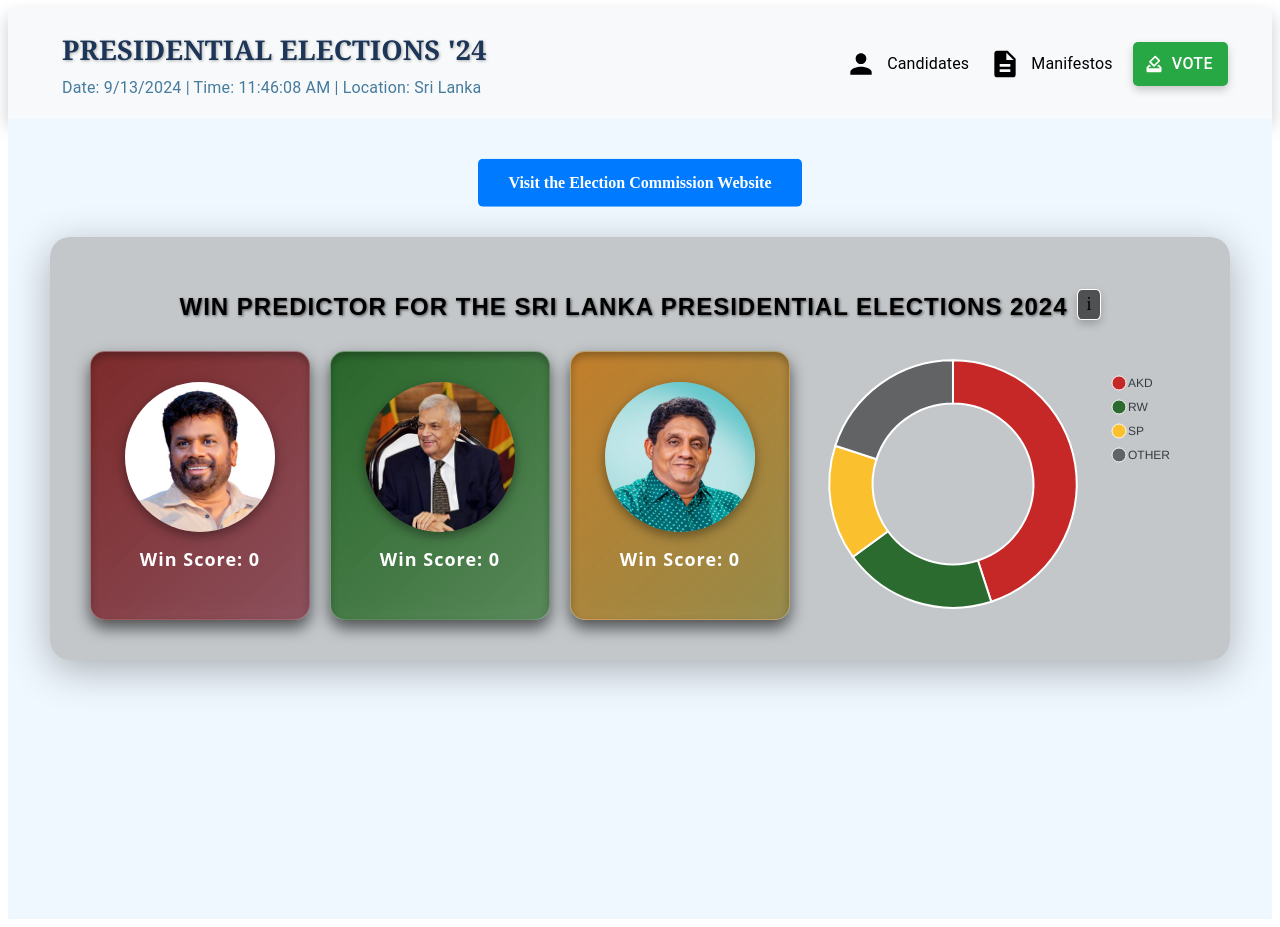
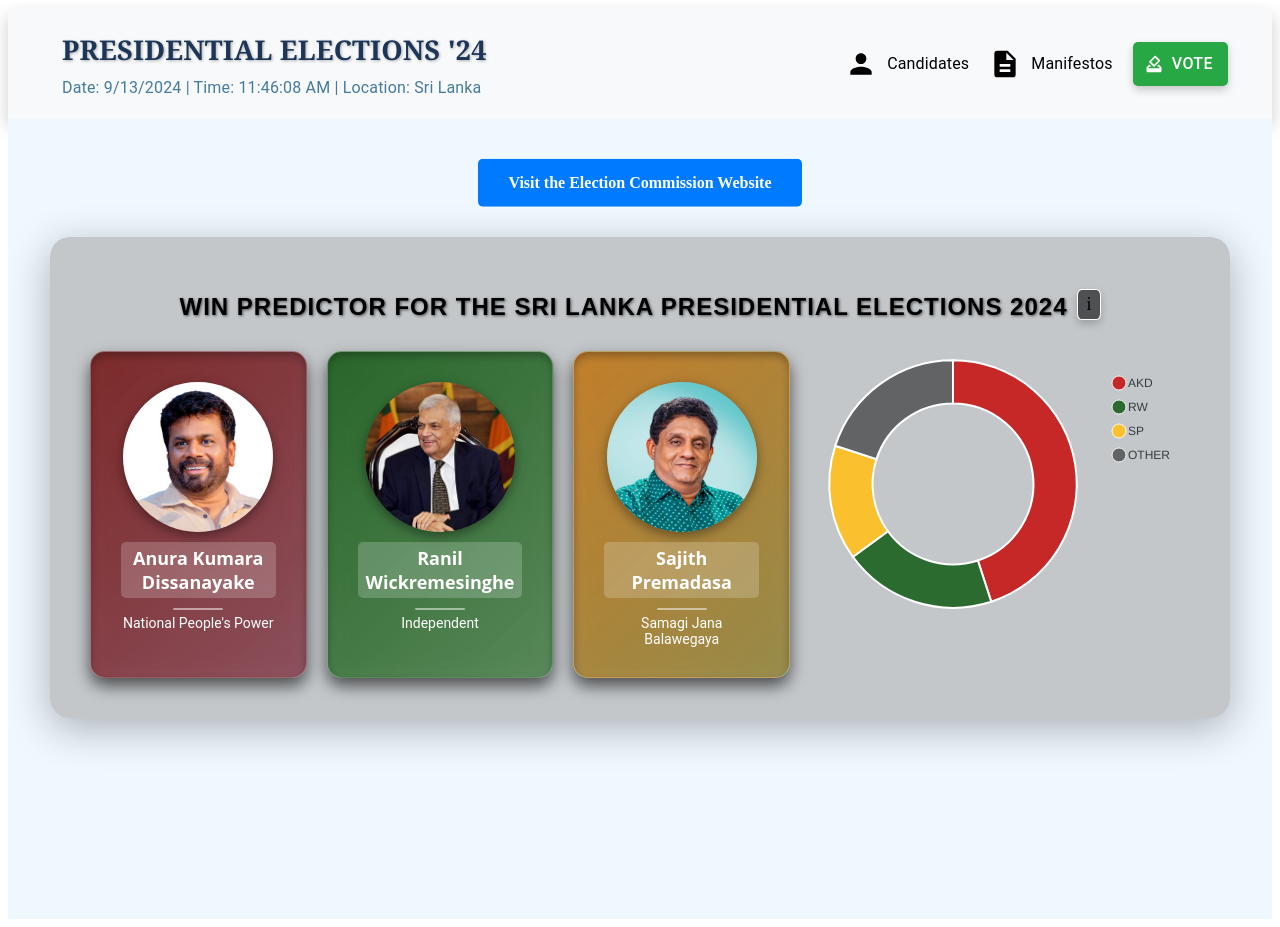
Before and after one commit to CheliM7/043_ChatGPT, a React (Vite) app in the folder frontend/: page /home in a window 1280 px wide. Built offline with nearby package versions, Linux system fonts and the light colour scheme.

Commit message:
added name and party

```diff
--- a/frontend/src/components/threeSectionContainer.jsx
+++ b/frontend/src/components/threeSectionContainer.jsx
@@ -27,6 +27,7 @@
   gap: 10px;
   margin-bottom: 20px;
 `;
+
 const Title = styled.h1`
   font-size: 24px; /* Reduced font size */
   color: #000; /* Black font for contrast */
@@ -37,7 +38,6 @@
   font-weight: 600; /* Make the title bold */
   text-shadow: 1px 1px 3px rgba(0, 0, 0, 0.6); /* Shadow for depth */
 `;
-
 
 const InfoIcon = styled.span`
   font-size: 18px;
@@ -68,7 +68,6 @@
   max-width: 80%;
   text-align: center;
 `;
-
 
 const SubsectionContainer = styled.div`
   display: flex;
@@ -113,7 +112,6 @@
   /* Darker yellow gradient with black transparency */
 `;
 
-
 const Image = styled.img`
   width: 150px;
   height: 150px;
@@ -122,16 +120,43 @@
   box-shadow: 0 4px 12px rgba(0, 0, 0, 0.4);
 `;
 
-const WinScore = styled.p`
-  margin-top: 15px;
-  font-size: 18px;
-  font-weight: bold;
-  color: #fff; /* Change to white for contrast */
+const NameAndParty = styled.div`
+  margin-top: 10px;
   font-family: 'Open Sans', sans-serif;
-  letter-spacing: 1px;
+  text-align: center;
+  color: #fff; /* White for contrast */
+
+  /* Style for the name */
+  & .name {
+    font-size: 18px;
+    font-weight: bold;
+    background-color: rgba(255, 255, 255, 0.2); /* Light background to highlight the name */
+    padding: 4px 8px;
+    border-radius: 5px;
+    display: inline-block;
+    margin-bottom: 5px;
+  }
+
+  /* Style for the horizontal line */
+  & .separator {
+    width: 50px;
+    height: 2px;
+    background-color: rgba(255, 255, 255, 0.5); /* Light separator line */
+    margin: 5px auto;
+    border-radius: 2px;
+  }
+
+  /* Style for the party */
+  & .party {
+    font-size: 14px;
+    font-weight: normal;
+    font-family: 'Roboto', sans-serif; /* Secondary font */
+  }
 `;
 
-const ThreeSectionContainer = ({ scores = [0, 0, 0], images = [AKD, RW, SP] }) => {
+const ThreeSectionContainer = ({ scores = [0, 0, 0], images = [AKD, RW, SP],
+  names = ["Anura Kumara Dissanayake", "Ranil Wickremesinghe", "Sajith Premadasa"],
+  parties = ["National People's Power", "Independent", "Samagi Jana Balawegaya"] }) => {
   const [showInfo, setShowInfo] = useState(false);
 
   return (
@@ -150,15 +175,27 @@
       <SubsectionContainer>
         <RedSubsection>
           <Image src={images[0]} alt="image-1" />
-          <WinScore>Win Score: {scores[0]}</WinScore>
+          <NameAndParty>
+            <div className="name">{names[0]}</div>
+            <div className="separator"></div>
+            <div className="party">{parties[0]}</div>
+          </NameAndParty>
         </RedSubsection>
         <GreenSubsection>
           <Image src={images[1]} alt="image-2" />
-          <WinScore>Win Score: {scores[1]}</WinScore>
+          <NameAndParty>
+            <div className="name">{names[1]}</div>
+            <div className="separator"></div>
+            <div className="party">{parties[1]}</div>
+          </NameAndParty>
         </GreenSubsection>
         <YellowSubsection>
           <Image src={images[2]} alt="image-3" />
-          <WinScore>Win Score: {scores[2]}</WinScore>
+          <NameAndParty>
+            <div className="name">{names[2]}</div>
+            <div className="separator"></div>
+            <div className="party">{parties[2]}</div>
+          </NameAndParty>
         </YellowSubsection>
         <ApexChart akd={45} rw={20} sp={15} />
       </SubsectionContainer>
```
